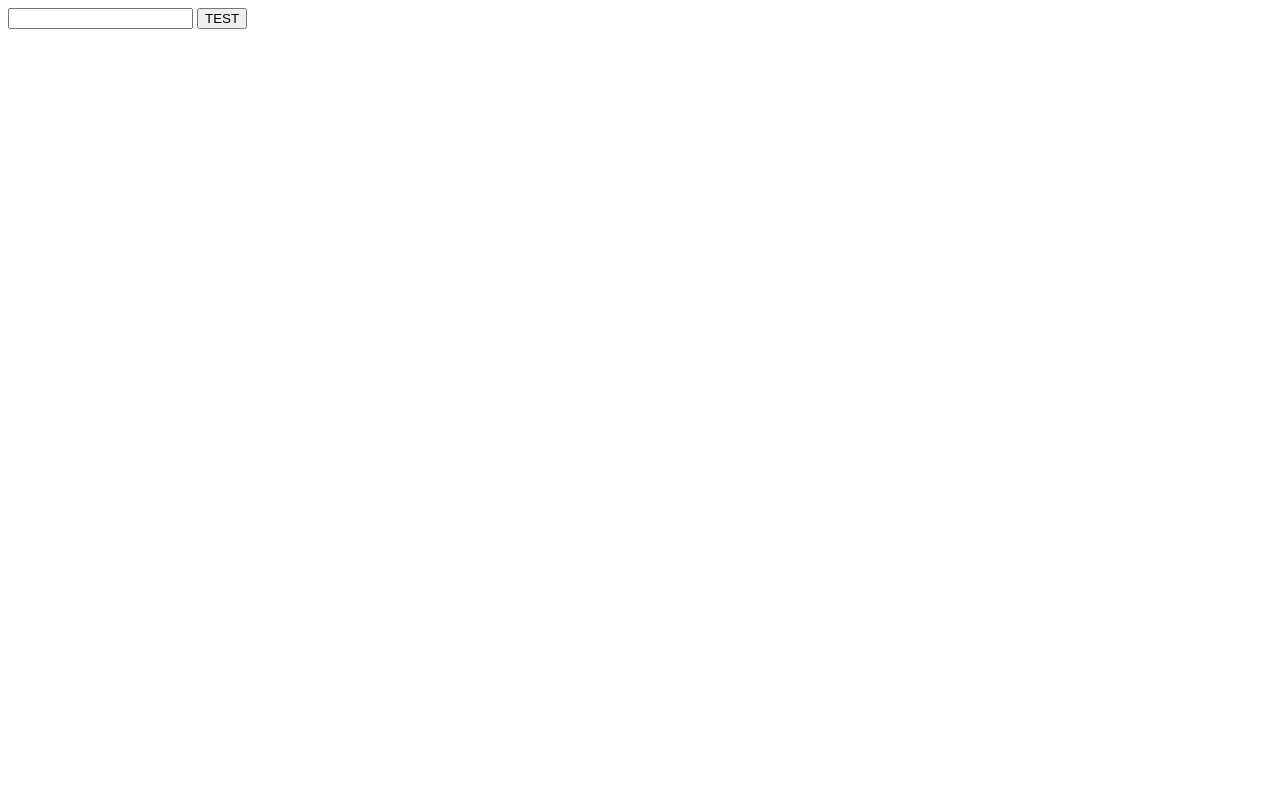
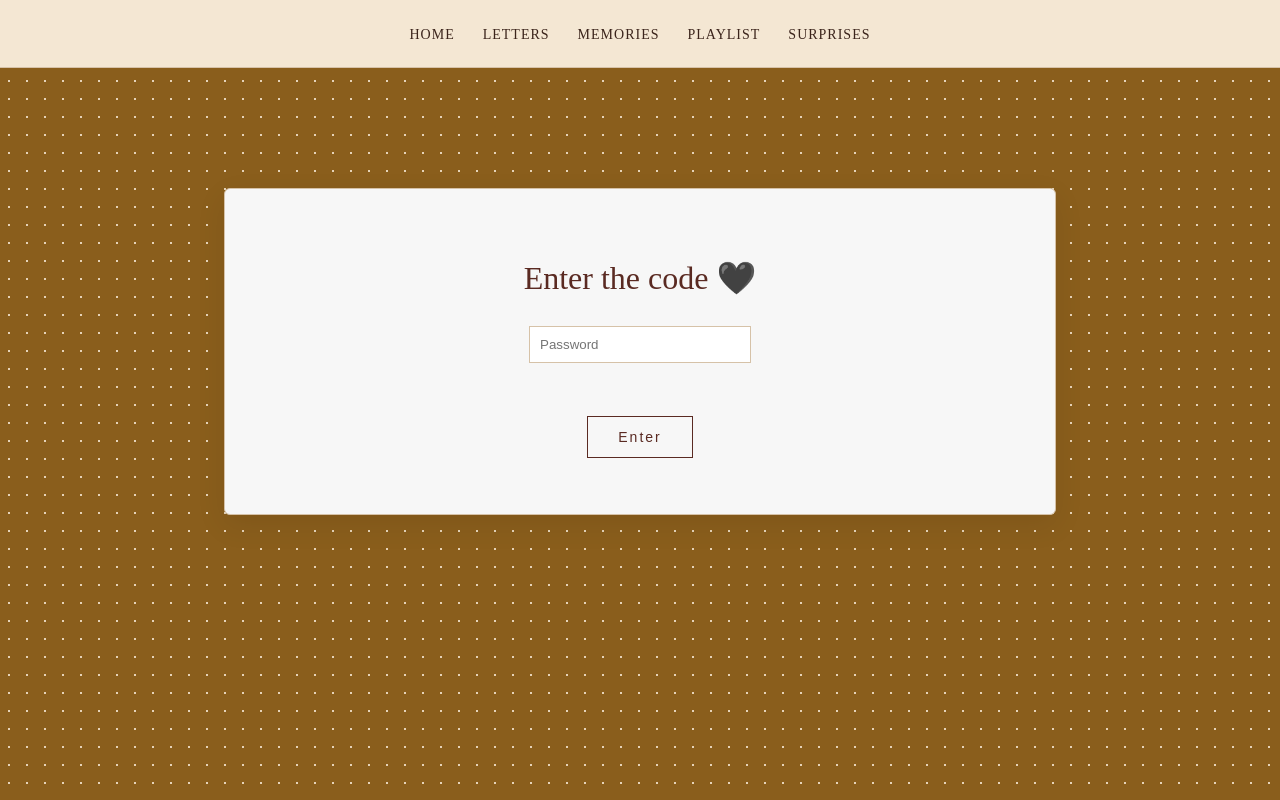
Before and after one commit to anasharima14lptp/for-joyiee-site, a plain HTML site: page index.html in a window 1280 px wide. Drawn offline with Linux system fonts and the light colour scheme.

Commit message:
Revise index.html with navigation and password check
Updated HTML structure and added password functionality.

```diff
--- a/index.html
+++ b/index.html
@@ -1,15 +1,45 @@
 <!DOCTYPE html>
 <html>
+<head>
+    <title>For Someone Special</title>
+    <link rel="stylesheet" href="style.css">
+</head>
+
 <body>
 
-<input id="pass">
-<button onclick="test()">TEST</button>
+<nav>
+    <a href="index.html">Home</a>
+    <a href="letters.html">Letters</a>
+    <a href="memories.html">Memories</a>
+    <a href="playlist.html">Playlist</a>
+    <a href="surprises.html">Surprises</a>
+</nav>
+
+<div class="container" style="text-align:center; margin-top:120px;">
+
+    <h1>Enter the code 🖤</h1>
+
+    <div class="divider"></div>
+
+    <input type="password" id="pass" placeholder="Password"
+        style="padding:10px; width:200px; border:1px solid #d6c2a8;">
+
+    <br><br>
+
+    <button onclick="checkPass()">Enter</button>
+
+    <p id="error" style="color:#5a2a22;"></p>
+
+</div>
 
 <script>
-function test() {
-    alert(document.getElementById("pass").value);
+function checkPass() {
+    let pass = document.getElementById("pass").value;
+
+    if (pass === "1405") {
+	    window.location.href = "welcome.html";
+    } else {
+        document.getElementById("error").innerText = "Wrong password 🖤";
+    }
 }
 </script>
-
-</body>
-</html>
```
